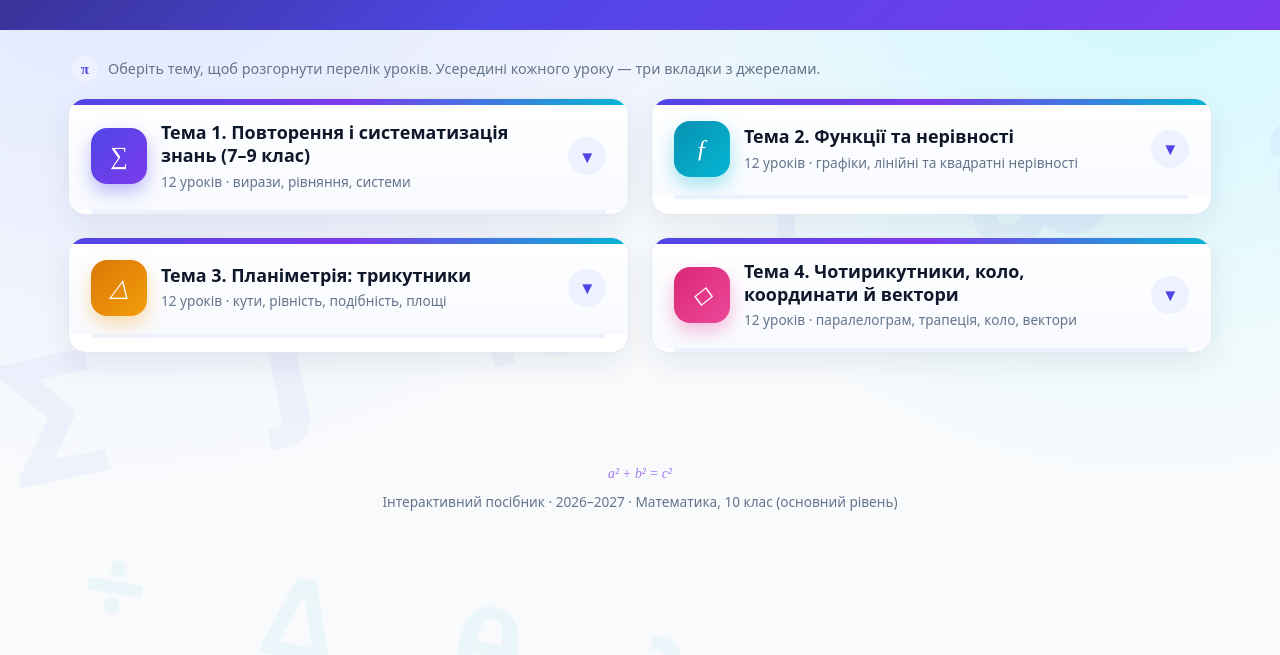
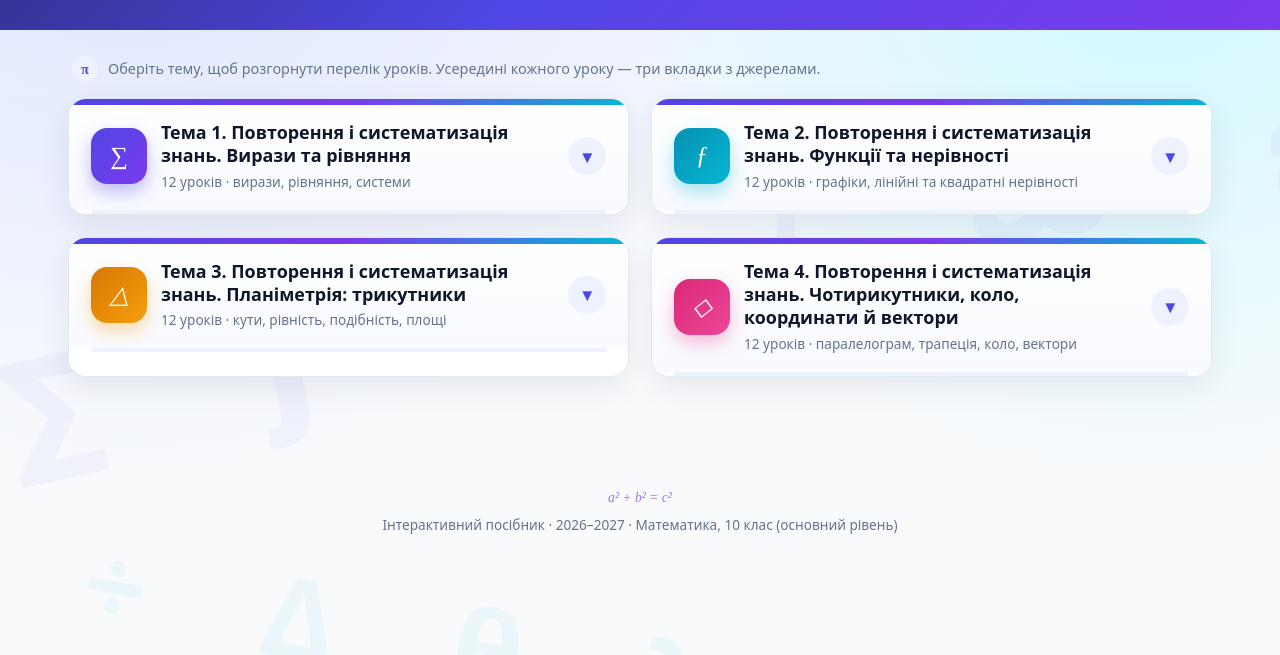
Before and after one commit to JuliaOstaletska/nush_10_osnovny_piven, a plain HTML site: page index.html in a window 1280 px wide. Shown: the part 145-800 px from the top of the page. Drawn offline with Linux system fonts and the light colour scheme.

Commit message:
Update topic headings to include 'Повторення і систематизація знань'

```diff
--- a/index.html
+++ b/index.html
@@ -290,7 +290,7 @@
       <div class="topic-head">
         <div class="topic-icon">∑</div>
         <div class="topic-meta">
-          <h2>Тема 1. Повторення і систематизація знань (7–9 клас)</h2>
+          <h2>Тема 1. Повторення і систематизація знань. Вирази та рівняння </h2>
           <div class="sub">12 уроків · вирази, рівняння, системи</div>
         </div>
         <div class="topic-toggle">▾</div>
@@ -317,7 +317,7 @@
       <div class="topic-head">
         <div class="topic-icon">ƒ</div>
         <div class="topic-meta">
-          <h2>Тема 2. Функції та нерівності</h2>
+          <h2>Тема 2. Повторення і систематизація знань. Функції та нерівності</h2>
           <div class="sub">12 уроків · графіки, лінійні та квадратні нерівності</div>
         </div>
         <div class="topic-toggle">▾</div>
@@ -344,7 +344,7 @@
       <div class="topic-head">
         <div class="topic-icon">△</div>
         <div class="topic-meta">
-          <h2>Тема 3. Планіметрія: трикутники</h2>
+          <h2>Тема 3. Повторення і систематизація знань. Планіметрія: трикутники</h2>
           <div class="sub">12 уроків · кути, рівність, подібність, площі</div>
         </div>
         <div class="topic-toggle">▾</div>
@@ -371,7 +371,7 @@
       <div class="topic-head">
         <div class="topic-icon">◇</div>
         <div class="topic-meta">
-          <h2>Тема 4. Чотирикутники, коло, координати й вектори</h2>
+          <h2>Тема 4. Повторення і систематизація знань. Чотирикутники, коло, координати й вектори</h2>
           <div class="sub">12 уроків · паралелограм, трапеція, коло, вектори</div>
         </div>
         <div class="topic-toggle">▾</div>
```
